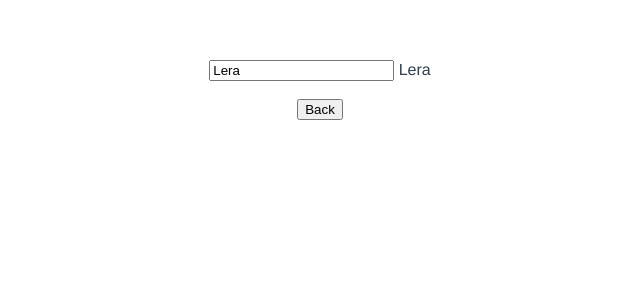
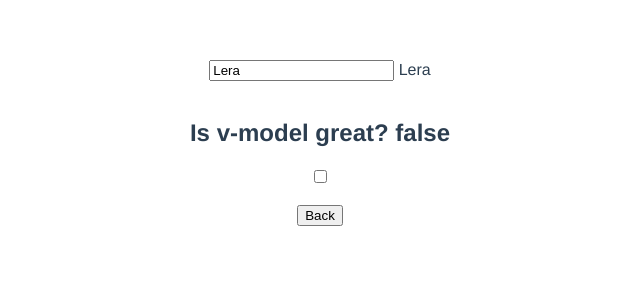
Before and after one commit to wisskirchenj/vue-playground, a Vue app: page /vmodel in a window 1280 px wide. Shown: the top 300 px of the page, without its empty margins (320-960 px from the left). Built offline with nearby package versions, Linux system fonts and the light colour scheme.

Commit message:
add check box with v-model

```diff
--- /dev/null
+++ b/src/components/CheckBox.vue
@@ -0,0 +1,15 @@
+<template>
+    <input
+        :value="answer"
+        type="checkbox"
+        @change="emit('update:answer', !answer)" />
+</template>
+
+<script setup lang="ts">
+defineProps<({
+    answer: boolean
+})>();
+const emit = defineEmits<{
+    'update:answer': [val: boolean]
+}>()
+</script>
--- a/src/pages/VmodelDemoPage.vue
+++ b/src/pages/VmodelDemoPage.vue
@@ -3,6 +3,9 @@
     <!-- <base-input v-model="firstName" /> <== works and uses modelValue (default) instead of name -->
     <base-input v-model:name="firstName" />
     {{ firstName }}
+    <br /><br />
+    <h2>Is v-model great? {{ answer }}</h2>
+    <check-box v-model:answer="answer" />
     <br /><br />
     <button @click="routeBack">Back</button>
 </template>
@@ -11,7 +14,9 @@
 import { ref } from 'vue';
 import BaseInput from '@/components/BaseInput.vue';
 import { useRouter } from 'vue-router';
+import CheckBox from '@/components/CheckBox.vue';
 
+const answer = ref(false);
 const firstName = ref('Lera');
 const router = useRouter();
 const routeBack = () => router.back();
```
